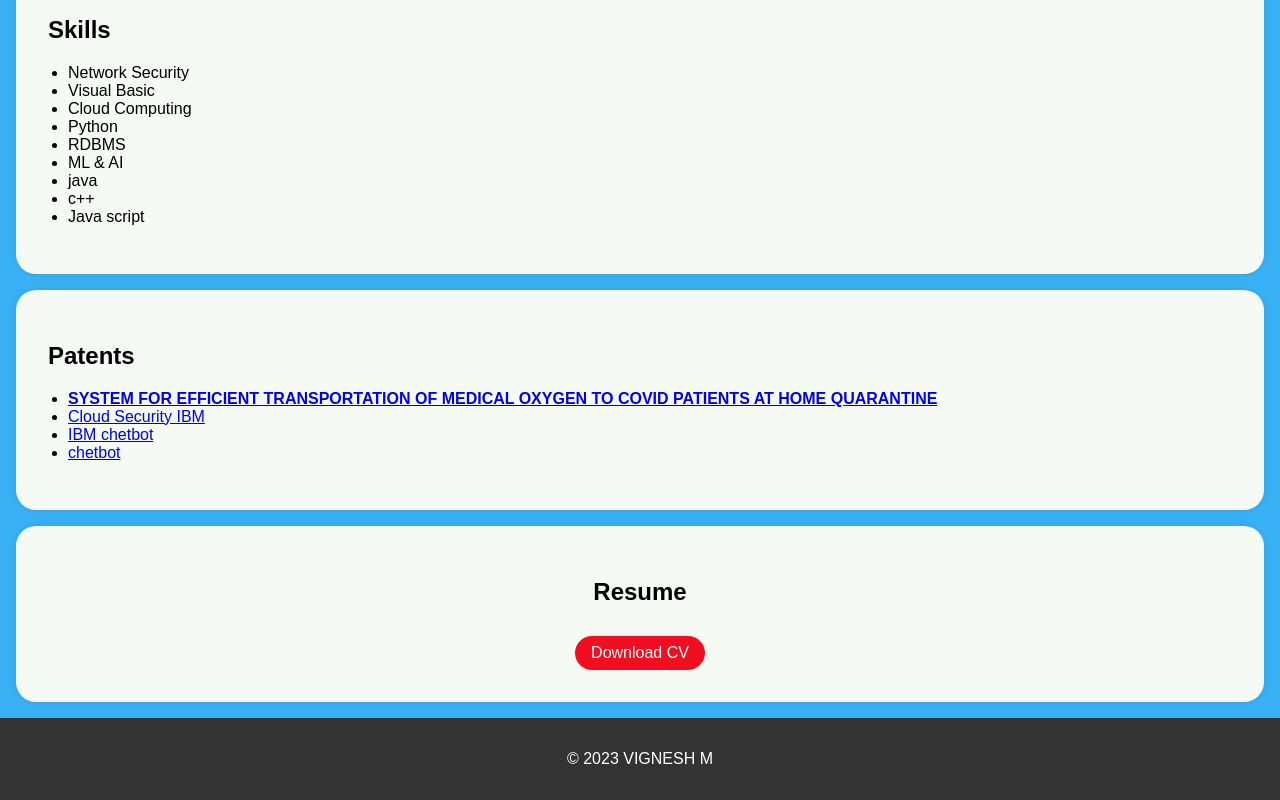
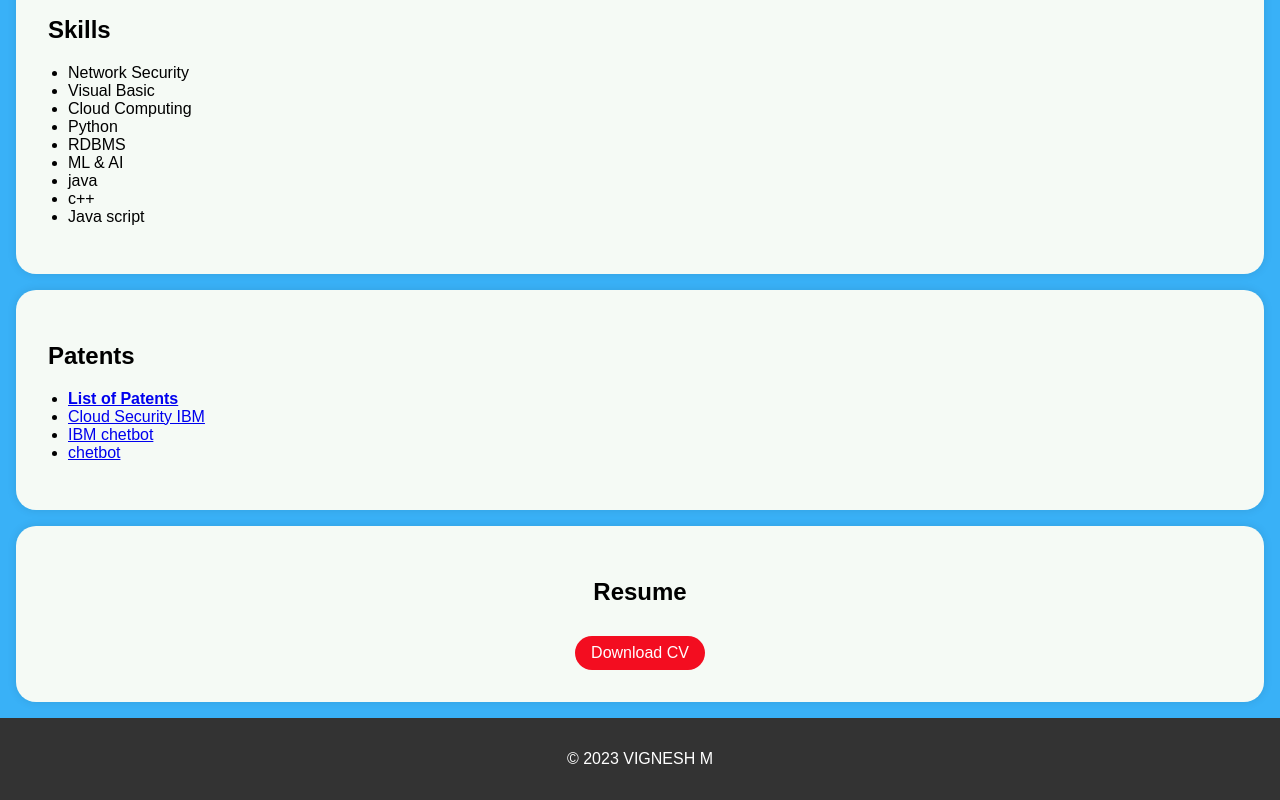
Before and after one commit to Sasikalasenthil/portfolio, a plain HTML site: page index.html in a window 1280 px wide. Shown: the part 782-1582 px from the top of the page. Drawn offline with Linux system fonts and the light colour scheme.

Commit message:
Update index.html

```diff
--- a/index.html
+++ b/index.html
@@ -155,7 +155,7 @@
         <div class="section-content">
             <h2>Patents</h2>
             <ul>
-                <li> <a href="Patent1.pdf" target="_blank"><b>SYSTEM FOR EFFICIENT TRANSPORTATION OF MEDICAL OXYGEN TO COVID PATIENTS AT HOME QUARANTINE</b></li>
+                <li> <a href="Patent1.pdf" target="_blank"><b>List of Patents</b></li>
                 <li><a href="https://github.com/techtrainer20/blockchain.git">Cloud Security IBM</a></li>
                 <li><a href="#">IBM chetbot</a></li>
                 <li><a href="#">chetbot</a></li>
```
